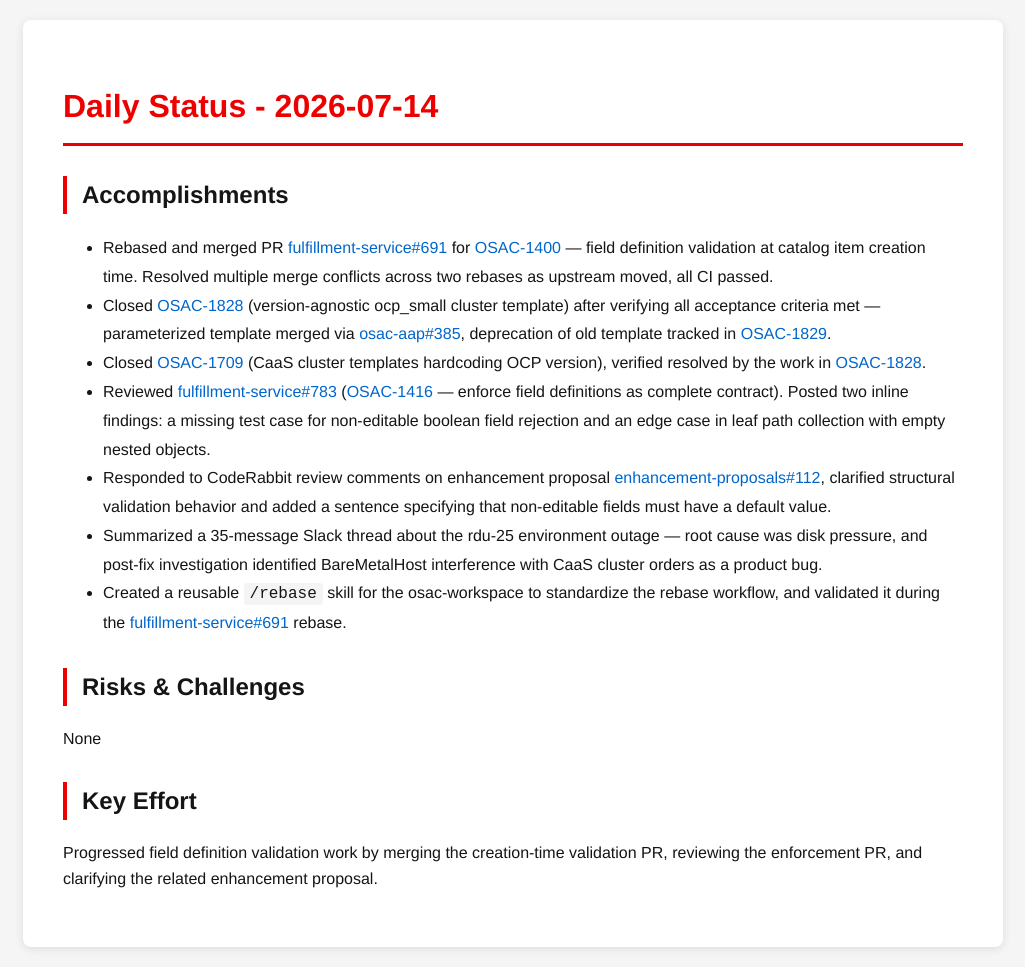
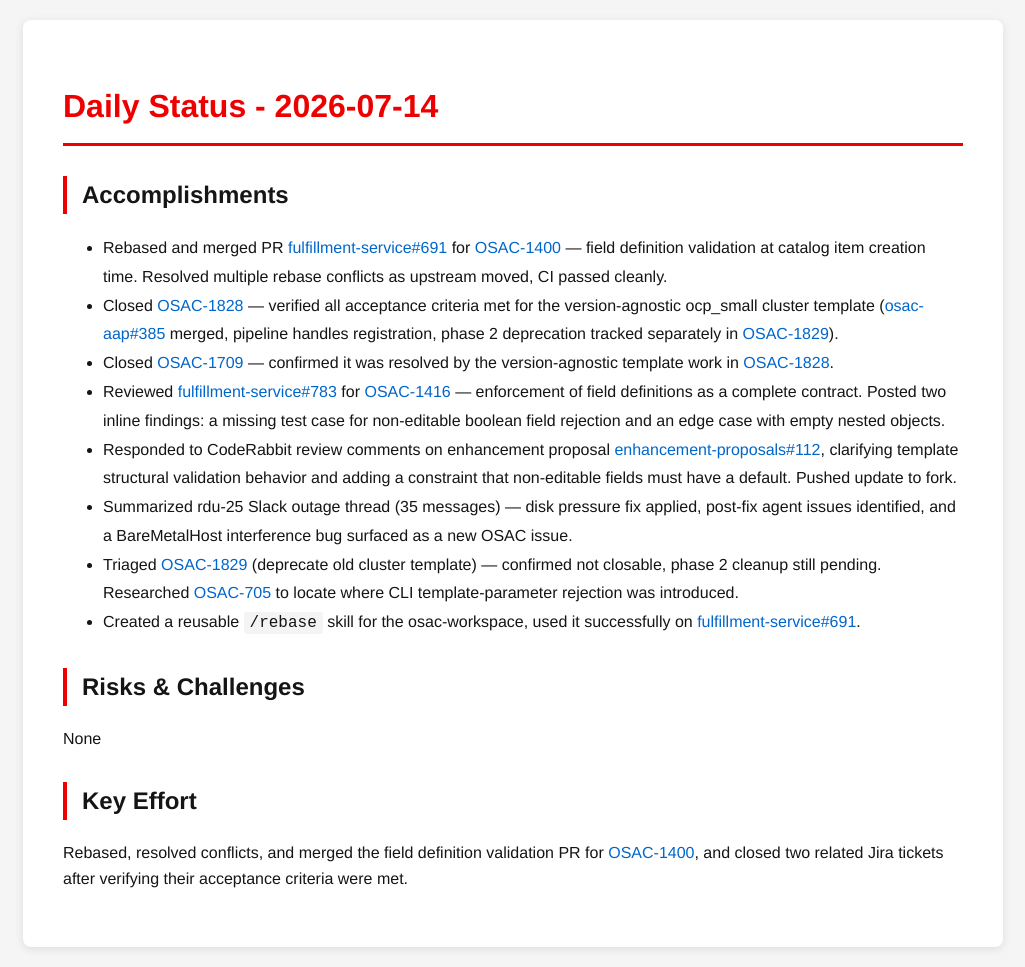
Before and after one commit to tzvatot/daily-status, a Jekyll site: the page built from 2026-07-14.md, in a window 1280 px wide. Shown: the whole page, without its empty margins (127-1152 px from the left). Built offline with Jekyll 4.4.1, drawn with Linux system fonts in a browser that asks for light colours.

Commit message:
Daily status update - 2026-07-14

```diff
--- a/2026-07-14.md
+++ b/2026-07-14.md
@@ -7,16 +7,17 @@
 # Daily Status - 2026-07-14
 
 ## Accomplishments
-- Rebased and merged PR [fulfillment-service#691](https://github.com/osac-project/fulfillment-service/pull/691) for [OSAC-1400](https://redhat.atlassian.net/browse/OSAC-1400) — field definition validation at catalog item creation time. Resolved multiple merge conflicts across two rebases as upstream moved, all CI passed.
-- Closed [OSAC-1828](https://redhat.atlassian.net/browse/OSAC-1828) (version-agnostic ocp_small cluster template) after verifying all acceptance criteria met — parameterized template merged via [osac-aap#385](https://github.com/osac-project/osac-aap/pull/385), deprecation of old template tracked in [OSAC-1829](https://redhat.atlassian.net/browse/OSAC-1829).
-- Closed [OSAC-1709](https://redhat.atlassian.net/browse/OSAC-1709) (CaaS cluster templates hardcoding OCP version), verified resolved by the work in [OSAC-1828](https://redhat.atlassian.net/browse/OSAC-1828).
-- Reviewed [fulfillment-service#783](https://github.com/osac-project/fulfillment-service/pull/783) ([OSAC-1416](https://redhat.atlassian.net/browse/OSAC-1416) — enforce field definitions as complete contract). Posted two inline findings: a missing test case for non-editable boolean field rejection and an edge case in leaf path collection with empty nested objects.
-- Responded to CodeRabbit review comments on enhancement proposal [enhancement-proposals#112](https://github.com/osac-project/enhancement-proposals/pull/112), clarified structural validation behavior and added a sentence specifying that non-editable fields must have a default value.
-- Summarized a 35-message Slack thread about the rdu-25 environment outage — root cause was disk pressure, and post-fix investigation identified BareMetalHost interference with CaaS cluster orders as a product bug.
-- Created a reusable `/rebase` skill for the osac-workspace to standardize the rebase workflow, and validated it during the [fulfillment-service#691](https://github.com/osac-project/fulfillment-service/pull/691) rebase.
+- Rebased and merged PR [fulfillment-service#691](https://github.com/osac-project/fulfillment-service/pull/691) for [OSAC-1400](https://redhat.atlassian.net/browse/OSAC-1400) — field definition validation at catalog item creation time. Resolved multiple rebase conflicts as upstream moved, CI passed cleanly.
+- Closed [OSAC-1828](https://redhat.atlassian.net/browse/OSAC-1828) — verified all acceptance criteria met for the version-agnostic ocp_small cluster template ([osac-aap#385](https://github.com/osac-project/osac-aap/pull/385) merged, pipeline handles registration, phase 2 deprecation tracked separately in [OSAC-1829](https://redhat.atlassian.net/browse/OSAC-1829)).
+- Closed [OSAC-1709](https://redhat.atlassian.net/browse/OSAC-1709) — confirmed it was resolved by the version-agnostic template work in [OSAC-1828](https://redhat.atlassian.net/browse/OSAC-1828).
+- Reviewed [fulfillment-service#783](https://github.com/osac-project/fulfillment-service/pull/783) for [OSAC-1416](https://redhat.atlassian.net/browse/OSAC-1416) — enforcement of field definitions as a complete contract. Posted two inline findings: a missing test case for non-editable boolean field rejection and an edge case with empty nested objects.
+- Responded to CodeRabbit review comments on enhancement proposal [enhancement-proposals#112](https://github.com/osac-project/enhancement-proposals/pull/112), clarifying template structural validation behavior and adding a constraint that non-editable fields must have a default. Pushed update to fork.
+- Summarized rdu-25 Slack outage thread (35 messages) — disk pressure fix applied, post-fix agent issues identified, and a BareMetalHost interference bug surfaced as a new OSAC issue.
+- Triaged [OSAC-1829](https://redhat.atlassian.net/browse/OSAC-1829) (deprecate old cluster template) — confirmed not closable, phase 2 cleanup still pending. Researched [OSAC-705](https://redhat.atlassian.net/browse/OSAC-705) to locate where CLI template-parameter rejection was introduced.
+- Created a reusable `/rebase` skill for the osac-workspace, used it successfully on [fulfillment-service#691](https://github.com/osac-project/fulfillment-service/pull/691).
 
 ## Risks & Challenges
 None
 
 ## Key Effort
-Progressed field definition validation work by merging the creation-time validation PR, reviewing the enforcement PR, and clarifying the related enhancement proposal.
+Rebased, resolved conflicts, and merged the field definition validation PR for [OSAC-1400](https://redhat.atlassian.net/browse/OSAC-1400), and closed two related Jira tickets after verifying their acceptance criteria were met.
```
